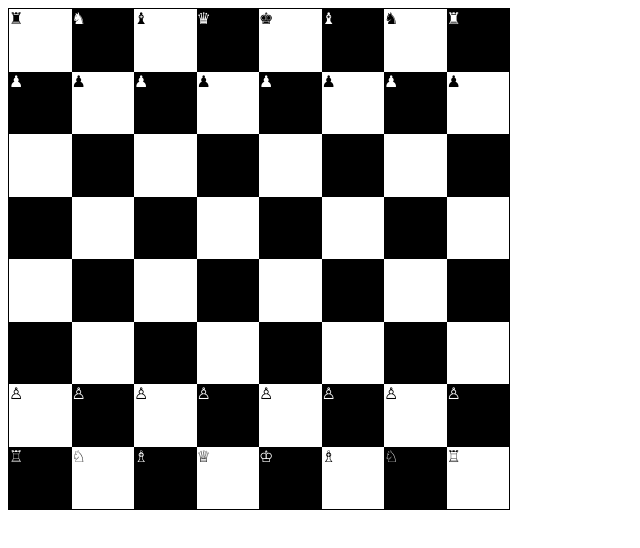
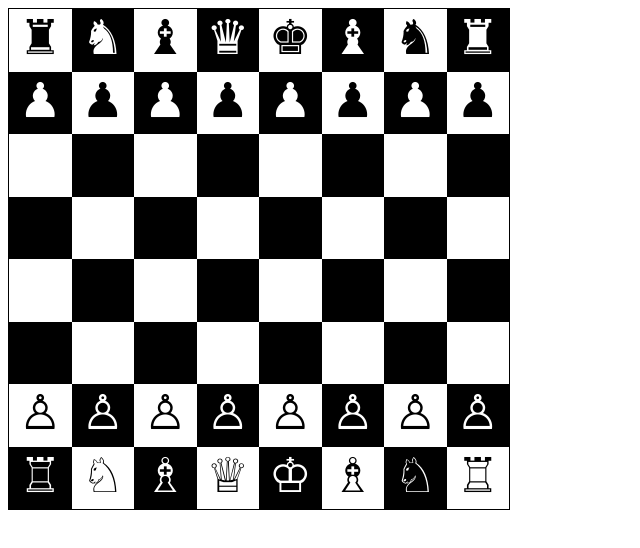
Before and after one commit to Doradas0/Chess, a React (Create React App) app: page / in a window 1280 px wide. Shown: the top 548 px of the page, without its empty margins (0-640 px from the left). Built offline with nearby package versions, Linux system fonts and the light colour scheme.

Commit message:
update piece styles

```diff
--- a/src/features/Game/components/Square.tsx
+++ b/src/features/Game/components/Square.tsx
@@ -12,6 +12,8 @@ export const Square = (props: SquareProps) => {
 				color: stroke,
 				width: "100%",
 				height: "100%",
+				fontSize: "3rem",
+				textAlign: "center",
 			}}
 		>
 			{props.children}
```
